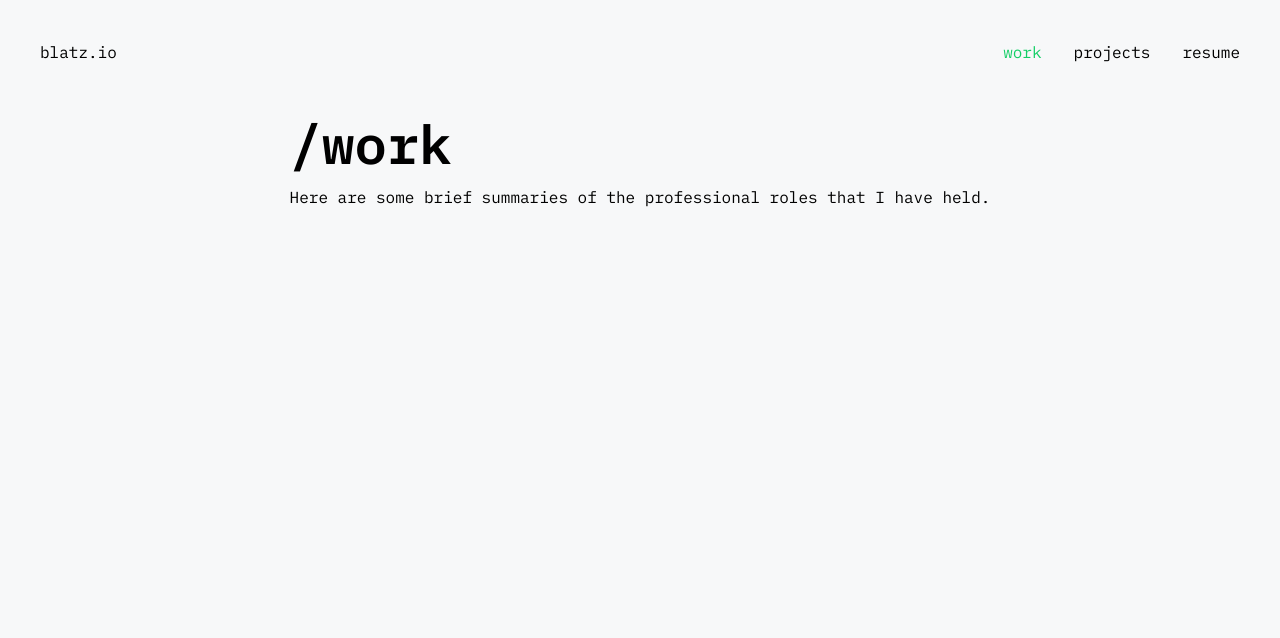
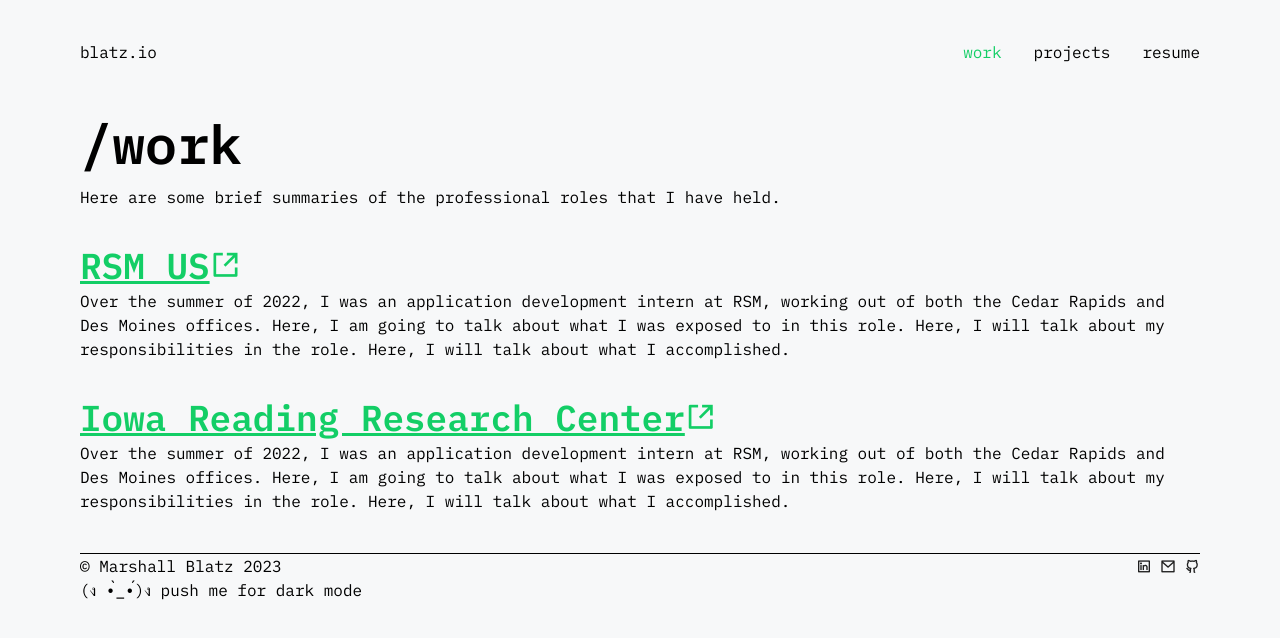
Before and after one commit to marshall-blatz/blatz.io, a React (Vite) app in the folder client/: page /work in a window 1280 px wide. Shown: the top 638 px of the page. Built offline with nearby package versions, Linux system fonts and the light colour scheme.

Commit message:
added in resume, headings, layout, and footer

```diff
--- /dev/null
+++ b/client/src/components/Footer.tsx
@@ -0,0 +1,24 @@
+import SocialLinks from "./SocialLinks"
+
+type Props = {}
+
+export default function Footer({}: Props) {
+
+    function renderCurrentYear(){
+        const year = new Date()
+        return year.getFullYear()
+    }
+
+    return (
+        <div className="flex flex-col px-20 my-10">
+            <hr/>
+            <div className="flex flex-row justify-between">
+                <div className="flex flex-col">
+                    <p>© Marshall Blatz {renderCurrentYear()}</p>
+                    <p>(ง •̀_•́)ง push me for dark mode</p>
+                </div>
+                <SocialLinks size="16px" color="text-black"/>
+            </div>
+        </div>
+    )
+}
--- a/client/src/components/Layout.tsx
+++ b/client/src/components/Layout.tsx
@@ -1,3 +1,4 @@
+import Footer from "./Footer";
 
 type Props = {
     children: string | JSX.Element | JSX.Element[];
@@ -5,10 +6,11 @@ type Props = {
 
 export default function Layout({ children }: Props) {
   return (
-    <div className="w-full flex justify-center">
-        <div className="w-fit px-10">
+    <div className="w-full flex flex-col justify-center">
+        <div className="w-fit px-20 space-y-8">
             {children}
         </div>
+        <Footer/>
     </div>
   )
 }
--- /dev/null
+++ b/client/src/components/LinkHeading.tsx
@@ -0,0 +1,16 @@
+import 'remixicon/fonts/remixicon.css'
+
+type Props = {
+  label: string,
+  url: string,
+  color: string,
+}
+
+export default function LinkHeading({label, url, color}: Props) {
+  return (
+    <a className={`flex flex-row items-center ${color}`} href={url} target="_blank">
+      <h2 className="underline ">{label}</h2>
+      <i className="ri-share-box-line ri-2x"></i>
+    </a>
+  )
+}
--- a/client/src/components/Navbar.tsx
+++ b/client/src/components/Navbar.tsx
@@ -5,7 +5,7 @@ type Props = {}
 export default function Navbar({}: Props) {
 
   return (
-    <div className="flex justify-between items-center px-10 py-10">
+    <div className="flex justify-between items-center px-20 py-10">
         <NavbarLink to="/" label="blatz.io"/>
         <div className="space-x-8">
           <NavbarLink to="/work" label="work"/>
--- a/client/src/index.css
+++ b/client/src/index.css
@@ -4,19 +4,20 @@
 
 :root {
   /* variables */
-  --bg-white: #F7F8F9;
-  --bg-black: #131314;
+  --white: #F7F8F9;
+  --black: #131314;
+  --green: #13CE66;
 
   font-family: IBM Plex Mono, monospace;
   font-weight: 400;
 }
 
 html {
-  background-color: var(--bg-white);
+  background-color: var(--white);
 }
 
 html.dark {
-  background-color: var(--bg-dark);
+  background-color: var(--black);
 }
 
 h1 {
--- a/client/src/pages/Home.tsx
+++ b/client/src/pages/Home.tsx
@@ -8,8 +8,10 @@ type Props = {}
 export default function Home({}: Props) {
   return (
     <Layout>
-      <h1 className="mb-4">Hi, I'm Marshall</h1>
-      <h3>
+      <div>
+        <div>
+          <h1 className="mb-4">Hi, I'm Marshall!</h1>
+          <p>
               I'm a software developer passionate about<br/>
               using technology to solve complex problems<br/>
               while creating friendly user interfaces.<br/>
@@ -22,8 +24,10 @@ export default function Home({}: Props) {
               <br/>
               Welcome to my corner of the internet!<br/>
               Here are the other corners you can connect with me at:<br/>
-      </h3>
-      <SocialLinks size={'36px'} color={'text-green'}/>
+          </p>
+          <SocialLinks size={'24px'} color={'text-green'}/>
+        </div>
+      </div>
     </Layout>
   )
 }
--- a/client/src/pages/Projects.tsx
+++ b/client/src/pages/Projects.tsx
@@ -1,8 +1,37 @@
+import Layout from "../components/Layout"
+import LinkHeading from "../components/LinkHeading"
 
 type Props = {}
 
 export default function Projects({}: Props) {
   return (
-    <div>Projects</div>
+    <Layout>
+      <div>
+        <h1>/projects</h1>
+        <p>
+          Welcome to my projects page. Here you can find all of my past and current software projects.
+          At some point in time, my non-software projects might end up here too.
+        </p>
+      </div>
+
+      <div>
+        <LinkHeading label="Amplo" url="https://amplo.vercel.app/" color="text-green"/>
+        <p>
+          This project was a technical case study in basic state management, user authorization, and form validation.
+          It also served as a fun user interface and data visualization exercise. Here’s a link to the&nbsp;
+          <a href="https://github.com/marshall-blatz/Amplo" target="_blank" className="text-green underline">repo</a>.
+        </p>
+      </div>
+
+      <div>
+        <LinkHeading label="Curate" url="https://curate.vercel.app/" color="text-green"/>
+        <p>
+          This is an ongoing passion project of mine as a music-appreciater. Curate is meant to be a place for curators
+          to show off their playlists as well as an easy-to-use tool for playlist sharing between friends who use
+          different music streaming platforms. Take a peek at the repo&nbsp;
+          <a href="https://github.com/marshall-blatz/Curate" target="_blank" className="text-green underline">here</a>.
+        </p>
+      </div>
+    </Layout>
   )
 }
--- a/client/src/pages/Resume.tsx
+++ b/client/src/pages/Resume.tsx
@@ -1,8 +1,15 @@
+import Layout from "../components/Layout"
 
 type Props = {}
 
 export default function Resume({}: Props) {
   return (
-    <div>Resume</div>
+    <Layout>
+      <div>
+        <h1>/resume</h1>
+        <p>Here is my resume as of August 2023.</p>
+      </div>
+      <iframe src="../assets/resume.pdf" style={{ width:"800px", height:"1100px"}}/>
+    </Layout>
   )
 }
--- a/client/src/pages/Work.tsx
+++ b/client/src/pages/Work.tsx
@@ -1,12 +1,35 @@
 import Layout from "../components/Layout"
+import LinkHeading from "../components/LinkHeading"
 
 type Props = {}
 
 export default function Work({}: Props) {
   return (
     <Layout>
-      <h1>/work</h1>
-      <p>Here are some brief summaries of the professional roles that I have held.</p>
+      <div>
+        <h1>/work</h1>
+        <p>Here are some brief summaries of the professional roles that I have held.</p>
+      </div>
+
+      <div>
+        <LinkHeading label="RSM US" url="https://rsmus.com/" color="text-green"/>
+        <p>
+          Over the summer of 2022, I was an application development intern at RSM, working
+          out of both the Cedar Rapids and Des Moines offices. Here, I am going to talk
+          about what I was exposed to in this role. Here, I will talk about my
+          responsibilities in the role. Here, I will talk about what I accomplished.
+        </p>
+      </div>
+
+      <div>
+        <LinkHeading label="Iowa Reading Research Center" url="https://irrc.education.uiowa.edu/" color="text-green"/>
+        <p>
+          Over the summer of 2022, I was an application development intern at RSM, working
+          out of both the Cedar Rapids and Des Moines offices. Here, I am going to talk
+          about what I was exposed to in this role. Here, I will talk about my
+          responsibilities in the role. Here, I will talk about what I accomplished.
+        </p>
+      </div>
     </Layout>
   )
 }
--- a/client/tailwind.config.js
+++ b/client/tailwind.config.js
@@ -6,10 +6,11 @@ export default {
   ],
   theme: {
     colors: {
-      'green': '#13CE66',
       'black': '#1E1E1E',
       'gray': '#27272C',
       'white': '#FFFFFF',
+      'green': '#13CE66',
+      'orange': '#F63F0A',
     },
     extend: {},
   },
```
Also changed, not shown: 1 other file (tests, documents, lock files or other folders). Lines whose indentation alone changed are shown as unchanged.
